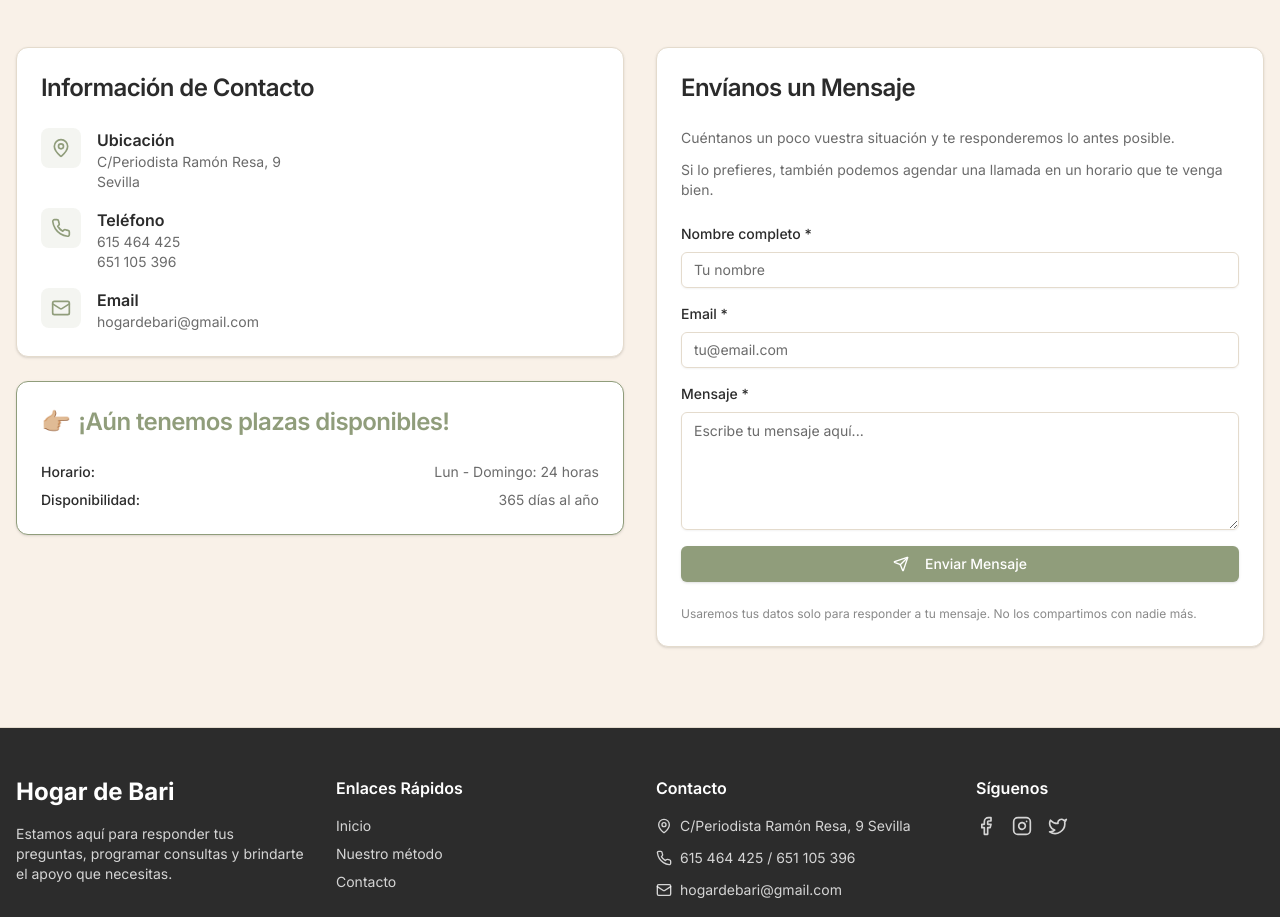
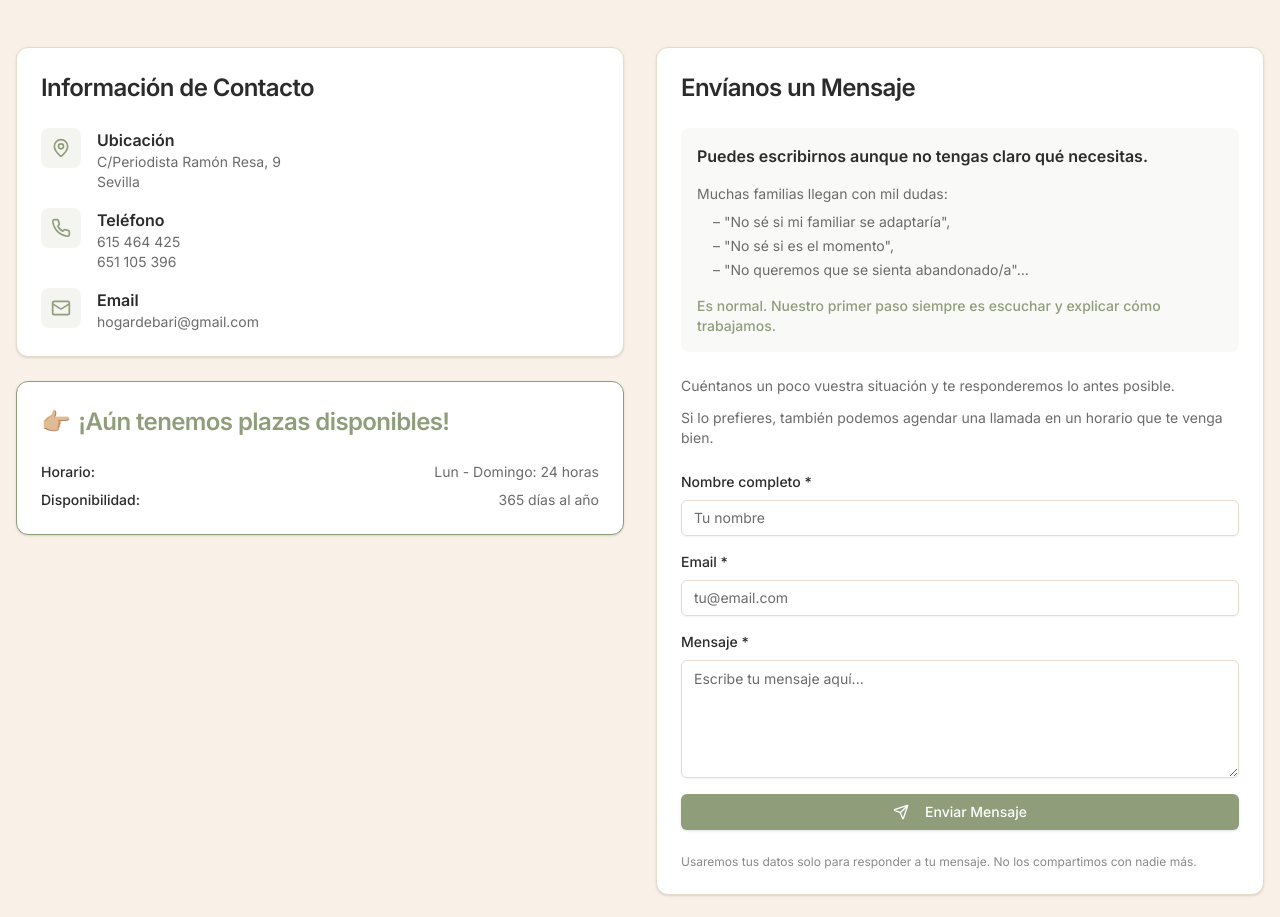
Before and after one commit to alvarogpp12/HOGAR-DE-BARI, a Next.js app: page / in a window 1280 px wide. Shown: the part 4240-5157 px from the top of the page. Built offline with nearby package versions, Linux system fonts and the light colour scheme; a web font is replaced by a local one.

Commit message:
Add reassuring text for families with doubts in contact form

```diff
--- a/components/sections/contact-section.tsx
+++ b/components/sections/contact-section.tsx
@@ -125,6 +125,24 @@ export function ContactSection() {
 							<CardTitle className='text-2xl'>Envíanos un Mensaje</CardTitle>
 						</CardHeader>
 						<CardContent>
+							<div className='mb-6 space-y-4 rounded-lg bg-[#909d7b]/5 p-4'>
+								<p className='font-semibold text-[#2c2c2c]'>
+									Puedes escribirnos aunque no tengas claro qué necesitas.
+								</p>
+								<div className='space-y-2 text-sm text-[#6b6b6b]'>
+									<p>Muchas familias llegan con mil dudas:</p>
+									<ul className='ml-4 space-y-1'>
+										<li>– "No sé si mi familiar se adaptaría",</li>
+										<li>– "No sé si es el momento",</li>
+										<li>– "No queremos que se sienta abandonado/a"…</li>
+									</ul>
+								</div>
+								<p className='text-sm font-medium text-[#909d7b]'>
+									Es normal. Nuestro primer paso siempre es escuchar y explicar
+									cómo trabajamos.
+								</p>
+							</div>
+
 							<div className='mb-6 space-y-3 text-sm text-[#6b6b6b]'>
 								<p>
 									Cuéntanos un poco vuestra situación y te responderemos lo
```
